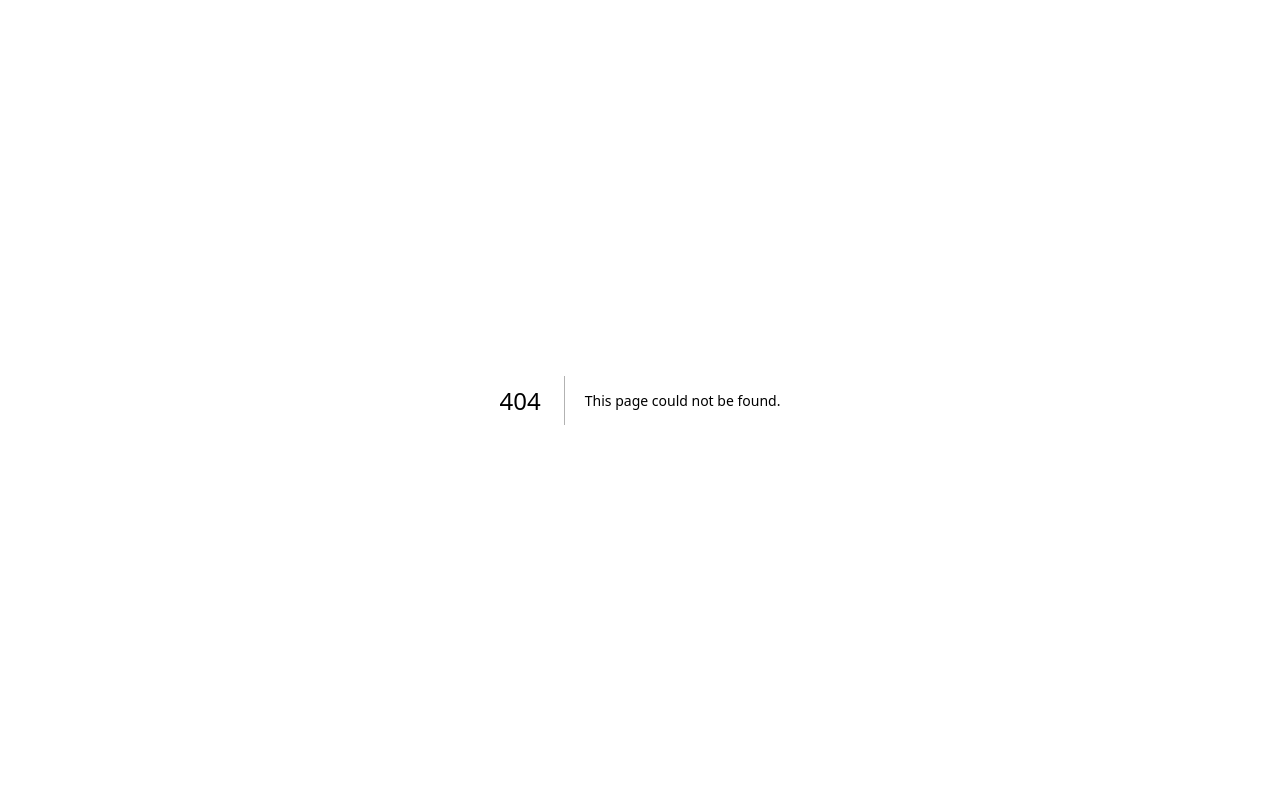
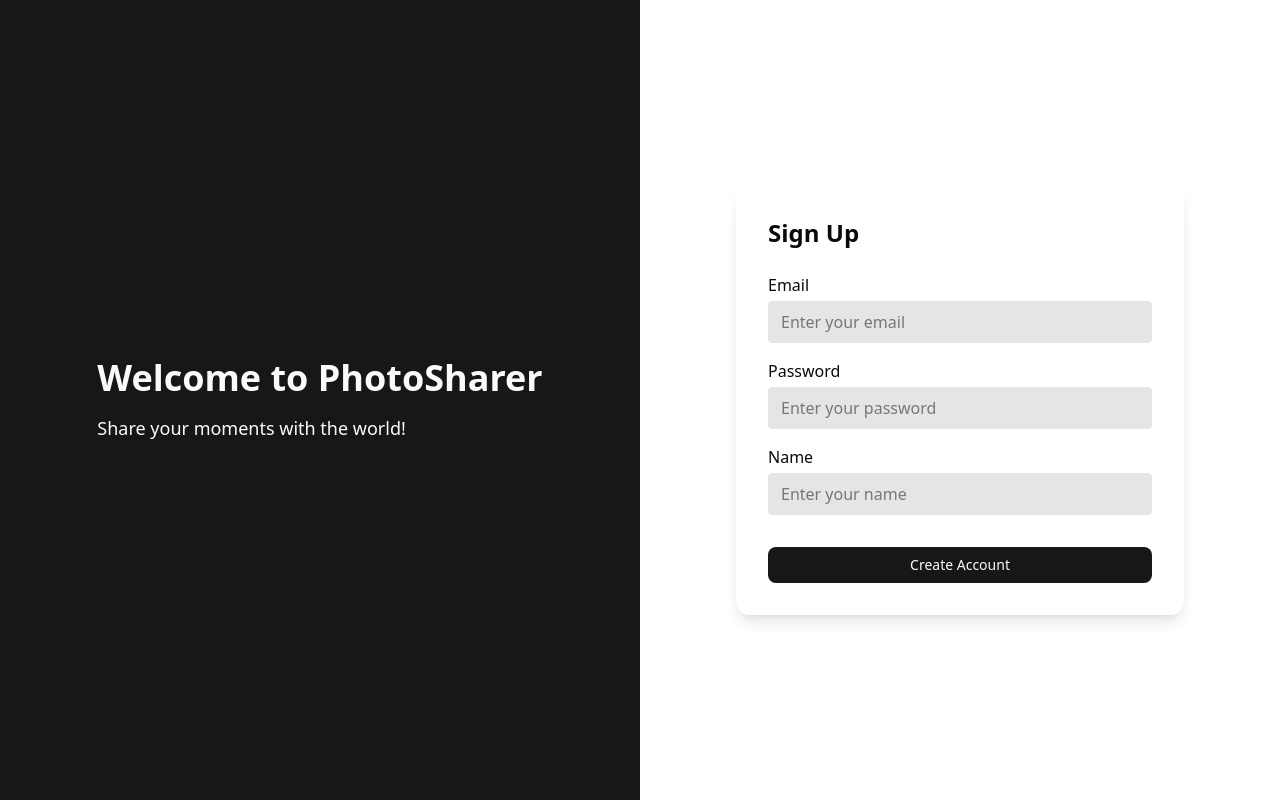
Before and after one commit to taimoor115/photo-sharer-graphql, a Next.js app in the folder client/: page /register in a window 1280 px wide. Before the commit this address had no page. Built offline with nearby package versions, Linux system fonts and the light colour scheme.

Commit message:
feat: add login and signup pages with form validation using Formik and Yup

```diff
--- a/client/package.json
+++ b/client/package.json
@@ -11,12 +11,14 @@
     "@radix-ui/react-slot": "^1.2.3",
     "class-variance-authority": "^0.7.1",
     "clsx": "^2.1.1",
+    "formik": "^2.4.6",
     "lucide-react": "^0.544.0",
     "next": "15.5.3",
     "react": "19.1.0",
     "react-dom": "19.1.0",
     "react-error-boundary": "^6.0.0",
-    "tailwind-merge": "^3.3.1"
+    "tailwind-merge": "^3.3.1",
+    "yup": "^1.7.1"
   },
   "devDependencies": {
     "@tailwindcss/postcss": "^4",
--- /dev/null
+++ b/client/src/app/(auth)/login/page.js
@@ -0,0 +1,5 @@
+const Login = () => {
+  return <div>Login</div>;
+};
+
+export default Login;
--- /dev/null
+++ b/client/src/app/(auth)/register/page.js
@@ -0,0 +1,30 @@
+"use client";
+import React from "react";
+import RegisterForm from "@/components/forms/register-form";
+
+const SignUp = () => {
+  return (
+    <div className="min-h-screen flex">
+      {/* Left Side */}
+      <div className="flex-1 flex items-center justify-center bg-primary text-primary-foreground transition-colors duration-300">
+        <div>
+          <h1 className="text-4xl font-bold mb-4">Welcome to PhotoSharer</h1>
+          <p className="text-lg">Share your moments with the world!</p>
+        </div>
+      </div>
+      {/* Right Side */}
+      <div className="flex-1 flex items-center justify-center bg-card text-card-foreground transition-colors duration-300">
+        <div className="w-full max-w-md p-8 rounded-xl shadow-lg bg-background">
+          <div className="mb-6">
+            <h2 className="text-2xl font-semibold">Sign Up</h2>
+          </div>
+          <RegisterForm
+            onSubmit={(values) => alert(JSON.stringify(values, null, 2))}
+          />
+        </div>
+      </div>
+    </div>
+  );
+};
+
+export default SignUp;
--- /dev/null
+++ b/client/src/components/forms/register-form.jsx
@@ -0,0 +1,61 @@
+import React from "react";
+import { Formik, Form, Field, ErrorMessage } from "formik";
+import * as Yup from "yup";
+import { Button } from "@/components/ui/button";
+
+const fields = [
+  {
+    name: "email",
+    type: "email",
+    label: "Email",
+    placeholder: "Enter your email",
+  },
+  {
+    name: "password",
+    type: "password",
+    label: "Password",
+    placeholder: "Enter your password",
+  },
+  { name: "name", type: "text", label: "Name", placeholder: "Enter your name" },
+];
+
+const validationSchema = Yup.object({
+  email: Yup.string().email("Invalid email").required("Required"),
+  password: Yup.string().min(6, "Min 6 chars").required("Required"),
+  name: Yup.string().required("Required"),
+});
+
+const RegisterForm = ({ onSubmit }) => (
+  <Formik
+    initialValues={{ email: "", password: "", name: "" }}
+    validationSchema={validationSchema}
+    onSubmit={onSubmit}
+  >
+    <Form className="space-y-4">
+      {fields.map((field) => (
+        <div key={field.name}>
+          <label className="block mb-1 font-medium" htmlFor={field.name}>
+            {field.label}
+          </label>
+          <Field
+            className="w-full px-3 py-2 border rounded focus:outline-none focus:ring focus:border-ring bg-input text-foreground"
+            type={field.type}
+            name={field.name}
+            id={field.name}
+            placeholder={field.placeholder}
+          />
+          <ErrorMessage
+            name={field.name}
+            component="div"
+            className="text-destructive text-sm mt-1"
+          />
+        </div>
+      ))}
+      <Button type="submit" className="w-full mt-4">
+        Create Account
+      </Button>
+    </Form>
+  </Formik>
+);
+
+export default RegisterForm;
```
Also changed, not shown: 1 other file (tests, documents, lock files or other folders).
